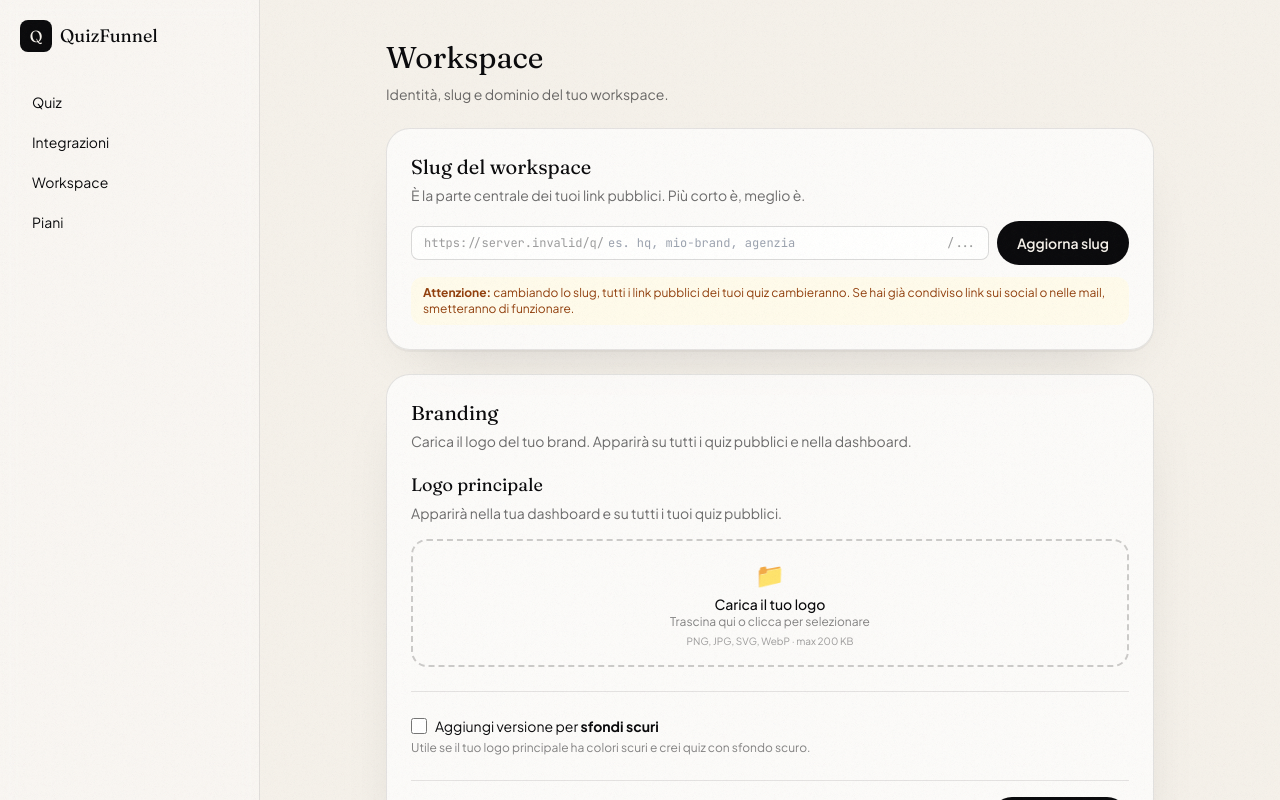
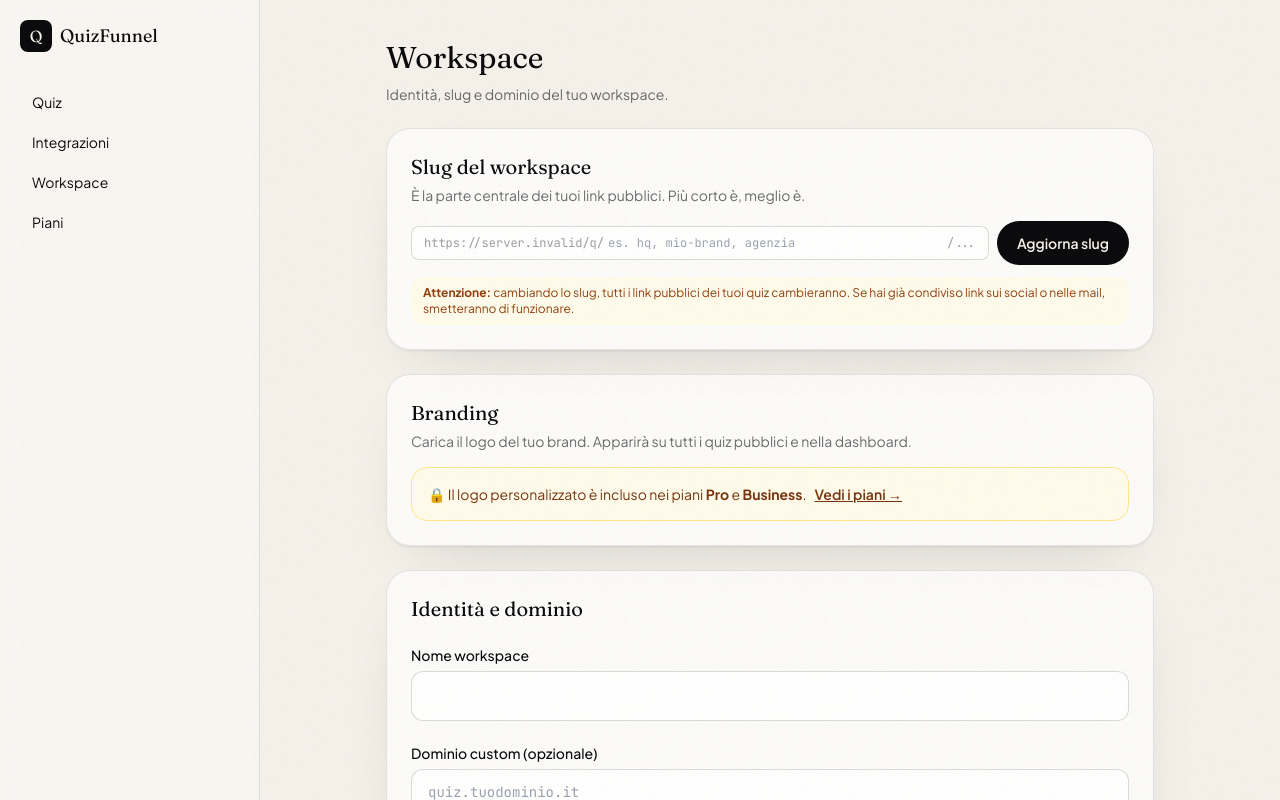
Before and after one commit to saam40ac/quizfunnel, a Next.js app: page /dashboard/settings in a window 1280 px wide. Shown: the top 800 px of the page. Built offline with nearby package versions, Linux system fonts and the light colour scheme; no server answers; the database is empty; sample sign-in values are in the browser's storage.

Commit message:
Update page.tsx

```diff
--- a/src/app/dashboard/settings/page.tsx
+++ b/src/app/dashboard/settings/page.tsx
@@ -3,6 +3,8 @@ import { auth } from "@/lib/auth";
 import { revalidatePath } from "next/cache";
 import { getBaseUrl } from "@/lib/utils";
 import { WorkspaceBrandingClient } from "./workspace-branding-client";
+import { getLimits, type Plan } from "@/lib/plans";
+import Link from "next/link";
 
 export default async function SettingsPage({
   searchParams,
@@ -29,8 +31,22 @@ export default async function SettingsPage({
 
   async function saveBranding(data: { logoUrl: string | null; logoUrlDark: string | null }) {
     "use server";
+    const { enforceLimit, PlanLimitError } = await import("@/lib/usage");
     const session = await auth();
     const wsId = (session!.user as any).workspaceId as string;
+    try {
+      // Solo se sta caricando un logo (non se sta cancellando)
+      if (data.logoUrl || data.logoUrlDark) {
+        await enforceLimit(wsId, "upload_logo");
+      }
+    } catch (e) {
+      if (e instanceof PlanLimitError) {
+        // Silenziamo: il client non dovrebbe averci provato grazie al gate UI,
+        // ma se ci arriva, ignoriamo per non spaccare la UX.
+        return;
+      }
+      throw e;
+    }
     await prisma.workspace.update({
       where: { id: wsId },
       data: {
@@ -141,6 +157,20 @@ export default async function SettingsPage({
         <p className="mt-1 text-sm text-ink/60">
           Carica il logo del tuo brand. Apparirà su tutti i quiz pubblici e nella dashboard.
         </p>
+        {(() => {
+          const planLimits = getLimits((ws?.plan as Plan) || "FREE");
+          if (!planLimits.canUploadLogo) {
+            return (
+              <div className="mt-4 rounded-2xl border border-amber-200 bg-amber-50 p-4 text-sm text-amber-900">
+                🔒 Il logo personalizzato è incluso nei piani <strong>Pro</strong> e{" "}
+                <strong>Business</strong>.
+                <Link href="/dashboard/billing" className="ml-2 font-semibold underline">
+                  Vedi i piani →
+                </Link>
+              </div>
+            );
+          }
+          return (
             <div className="mt-5">
               <WorkspaceBrandingClient
                 initialLogoUrl={ws?.logoUrl ?? null}
@@ -148,6 +178,8 @@ export default async function SettingsPage({
                 saveAction={saveBranding}
               />
             </div>
+          );
+        })()}
       </div>
 
       {/* Resto delle impostazioni */}
```
Lines whose indentation alone changed are shown as unchanged.
